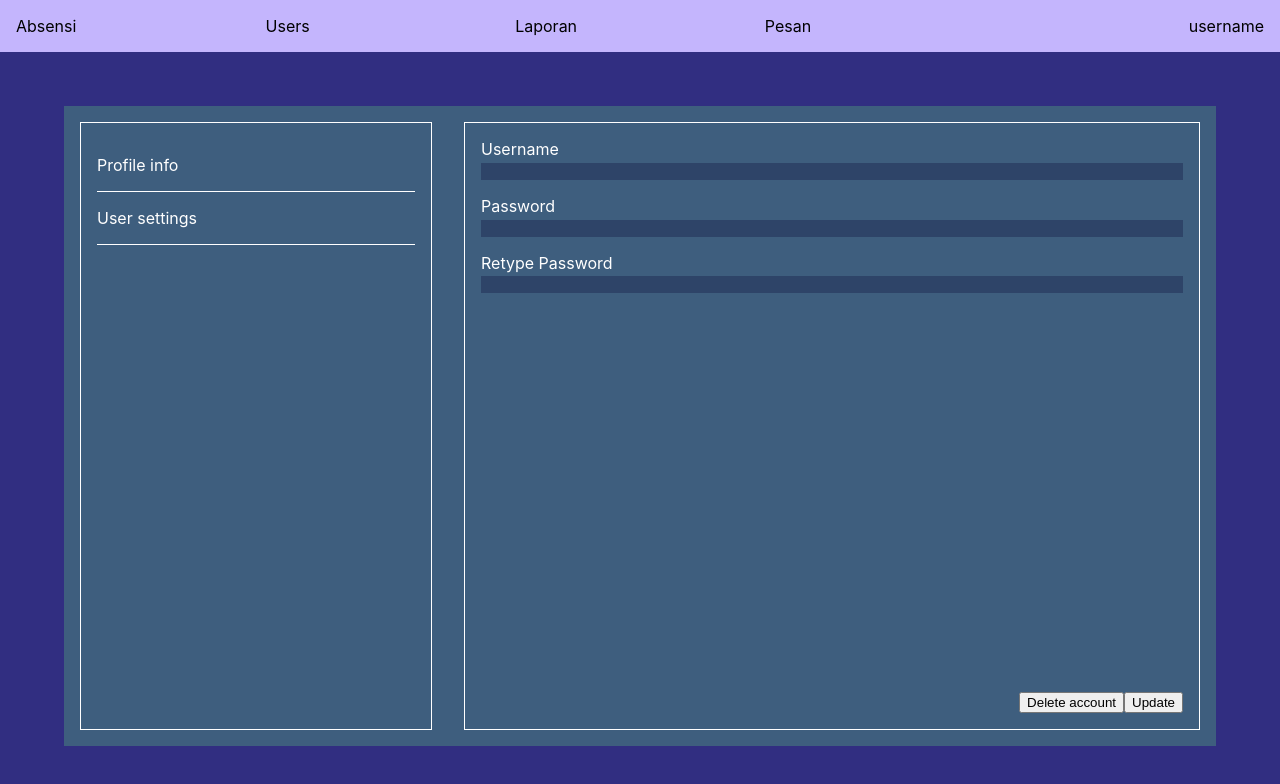
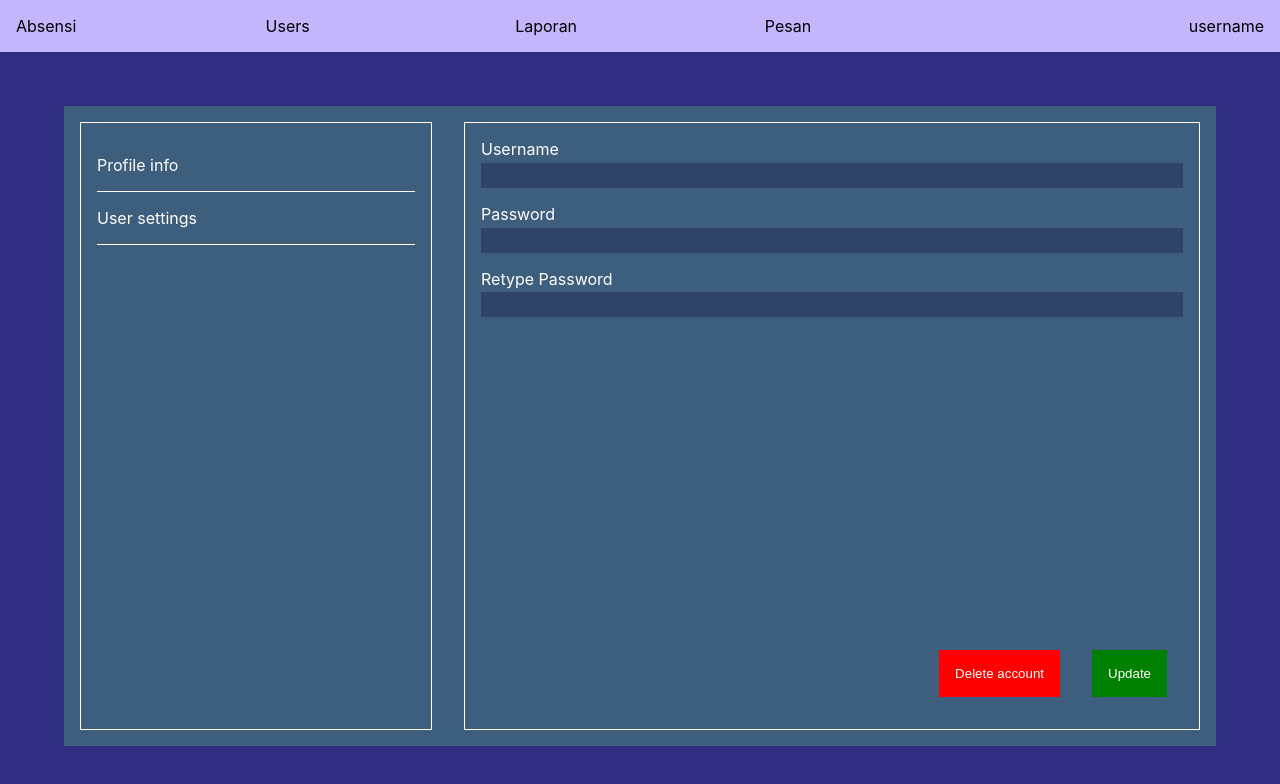
Before and after one commit to miridium-electrode/erp, a React (Create React App) app in the folder web/: page /userse in a window 1280 px wide. Shown: the top 784 px of the page. Built offline with nearby package versions, Linux system fonts and the light colour scheme.

Commit message:
add styling for user settings page

```diff
--- a/web/src/pages/user-settings-page/style.scss
+++ b/web/src/pages/user-settings-page/style.scss
@@ -17,7 +17,12 @@ $input-color: #2e4468;
         input {
             border: none;
             background-color: $input-color;
-            color: white
+            color: white;
+            padding: {
+                top: 5px;
+                left: 5px;
+                bottom: 5px;
+            }
         }
     }
     .twobtn {
@@ -27,5 +32,21 @@ $input-color: #2e4468;
             top: auto;
             left: auto;
         }
+        button {
+            &:nth-child(1) {
+                border: none;
+                color: white;
+                background-color: red;
+                padding: 1rem;
+                margin: 1rem;
+            }
+            &:nth-child(2) {
+                border: none;
+                color: white;
+                background-color: green;
+                padding: 1rem;
+                margin: 1rem;
+            }
+        }
     }
 }
```
